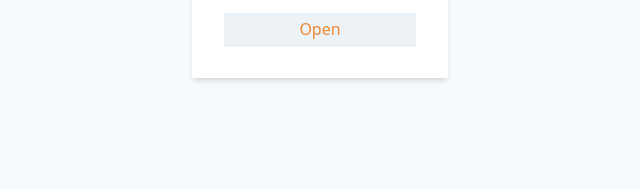
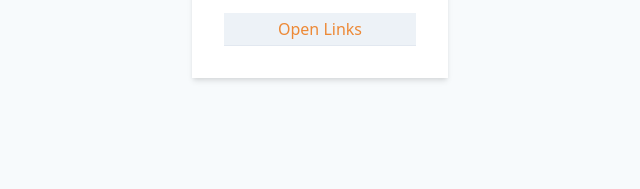
Before and after one commit to joshgrib/personal-site, a website: page public/index.html in a window 1280 px wide. Shown: the part 265-454 px from the top of the page, 320-960 px from the left. Drawn offline with Linux system fonts and the light colour scheme; some packages are replaced by stand-ins of ours.

Commit message:
Change button text

```diff
--- a/public/index.html
+++ b/public/index.html
@@ -34,9 +34,9 @@
       <footer x-data="dropdown()" class="bg-gray-200">
         <button
           x-on:click="openDropdown"
-          x-text="dropdownIsOpen() ? 'Close' : 'Open'"
+          x-text="dropdownIsOpen() ? 'Close Links' : 'Open Links'"
           class="text-orange-500 p-1 w-full"
-        >Open</button>
+        ></button>
         <hr>
         <div
           x-show.transition="dropdownIsOpen()"
```
